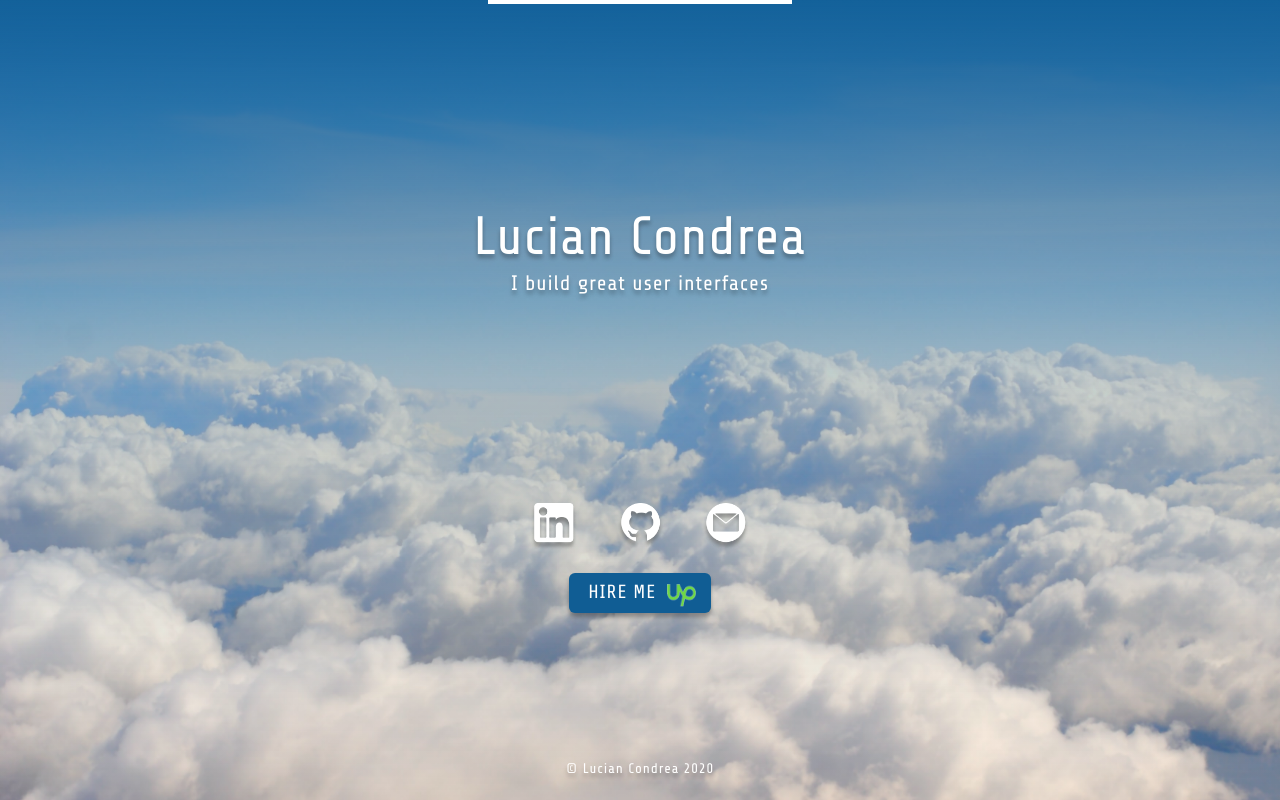
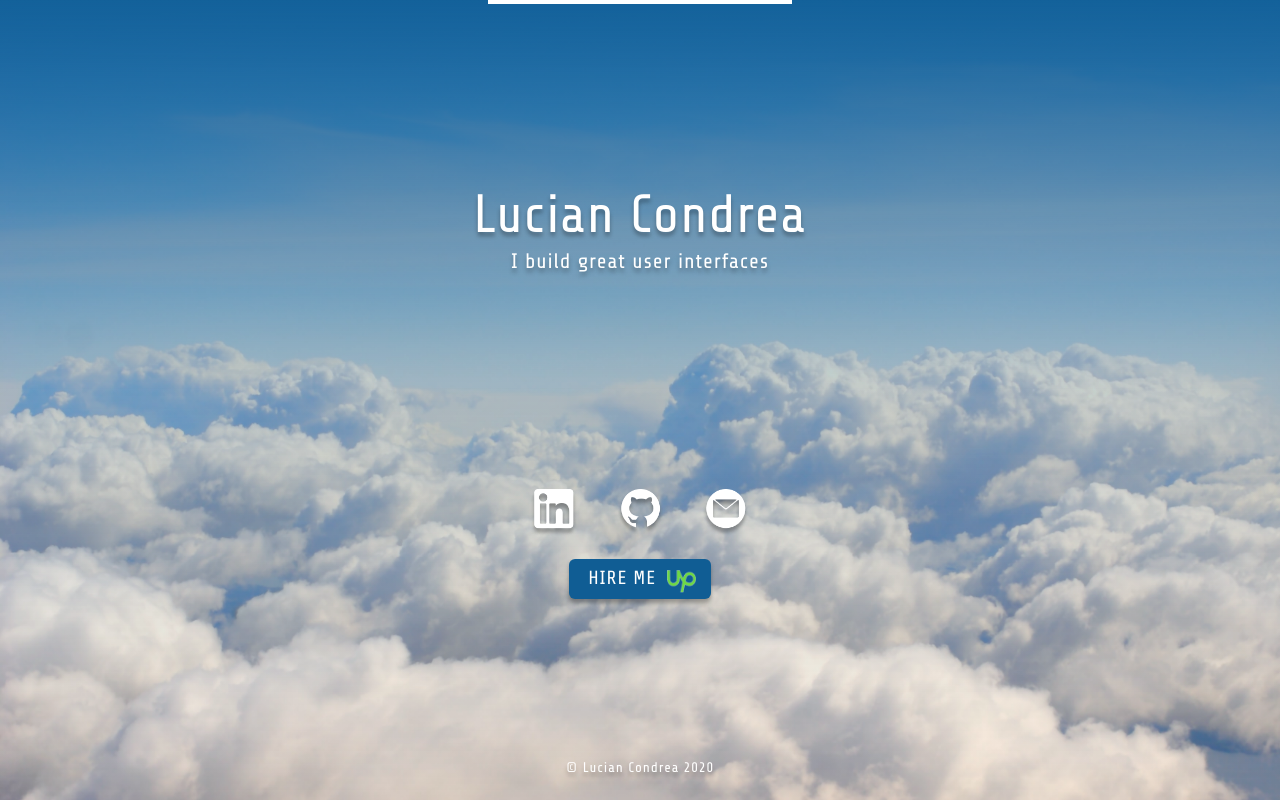
Before and after one commit to luciancic/condrea.dev, a PHP site: page / in a window 1280 px wide. Run offline with PHP 8.4, Linux system fonts and the light colour scheme; style sheets or scripts are compiled from the project's sources.

Commit message:
put absolute positioned items in the grid

```diff
--- a/styles.scss
+++ b/styles.scss
@@ -18,8 +18,8 @@ html * {
     display: grid;
     height: 100vh;
     justify-items: center;
-    align-content: space-evenly;
-    grid-template-rows: 16% 110px;
+    align-content: space-between;
+    grid-template-rows: 4px 16% 144px 40px;
 }
 
 .cloudy-background {
@@ -42,10 +42,8 @@ html * {
 }
 
 .top-white-bar {
-    height: 4px;
+    background-color: white;
     width: 172px;
-    background-color: white;
-    position: absolute;
 
     @include tablet {
         width: 304px;
@@ -90,6 +88,7 @@ nav {
     flex-direction: column;
     align-items: center;
     justify-content: space-between;
+    margin-top: 34px;
 }
 
 .social-links {
@@ -131,13 +130,6 @@ nav {
 }
 
 footer {
-    // Breaks (spacing with action section is whack) if height is less than 420px
-
-    height: 62px;
     font-size: 14px;
-    display: flex;
-    align-items: center;
     text-shadow: 0px 4px 4px rgba(0, 0, 0, 0.3);
-    position: absolute;
-    bottom: 0;
 }
```
